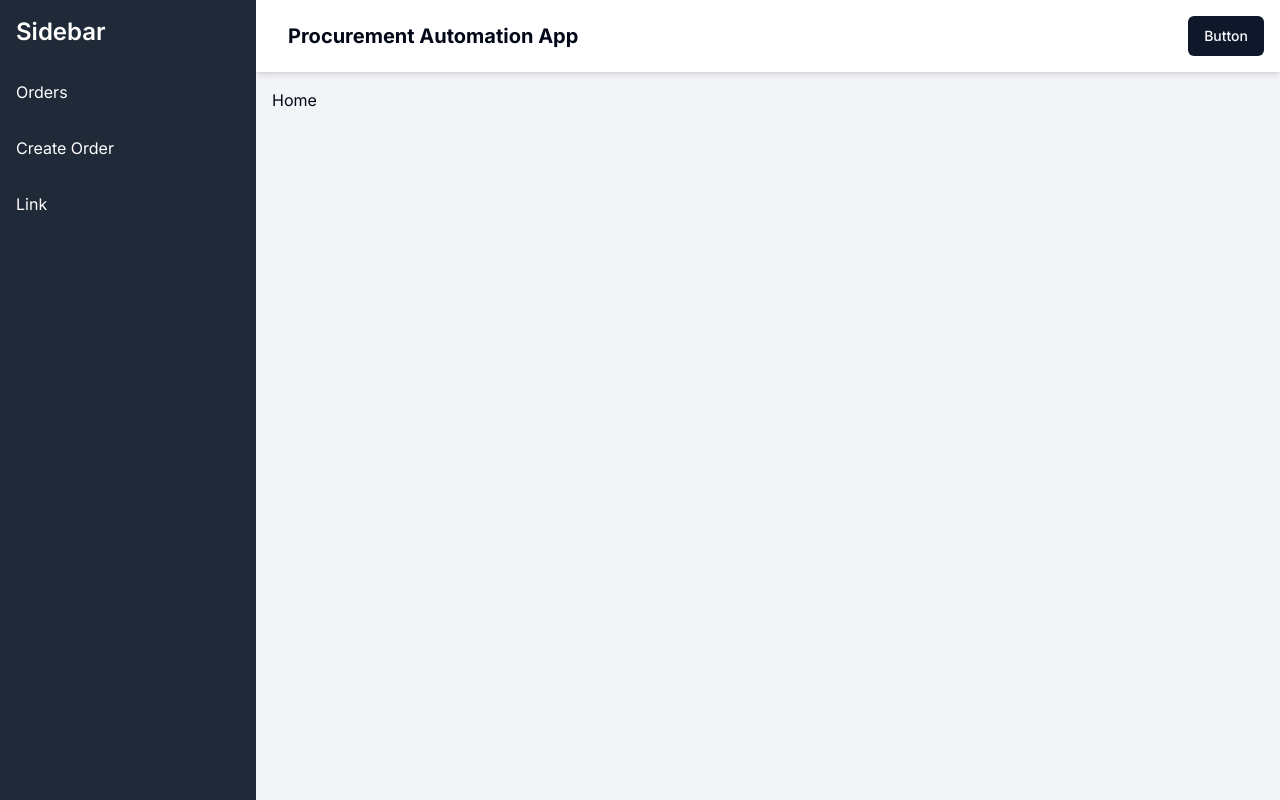
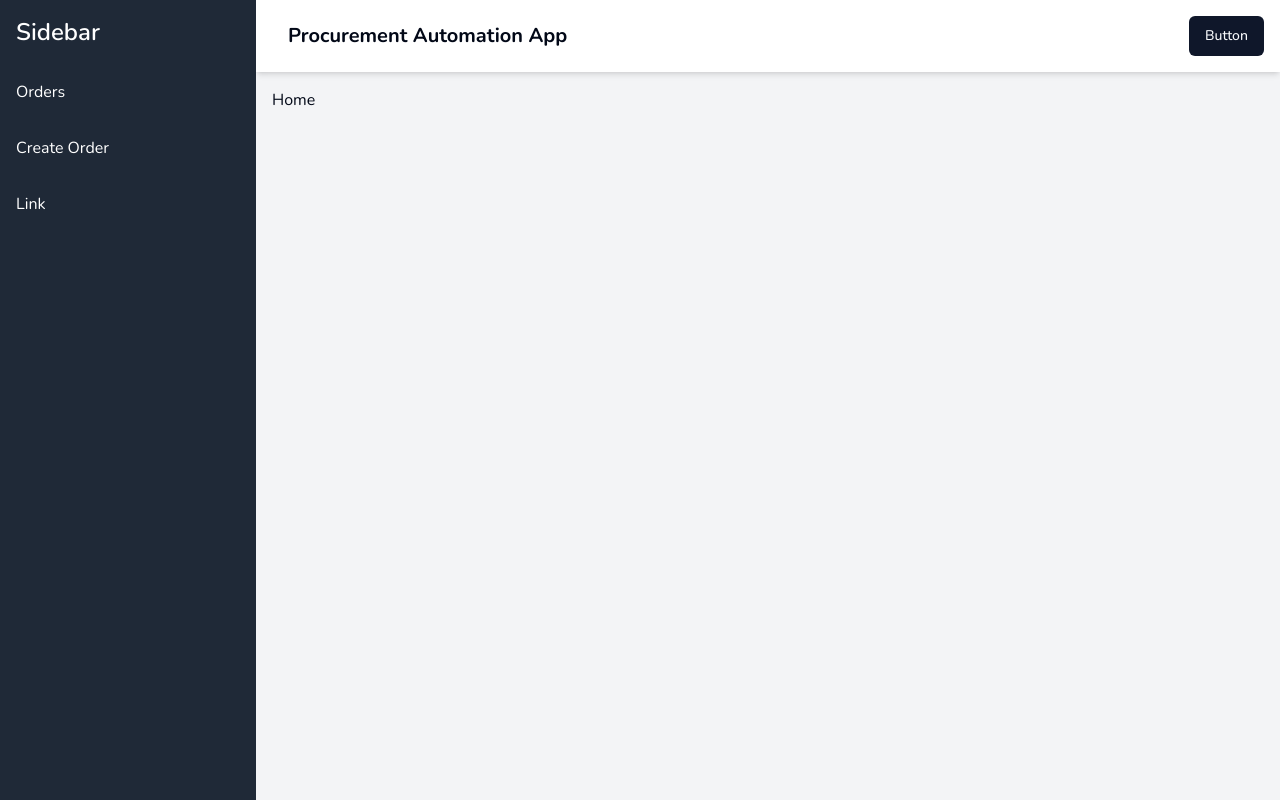
Before and after one commit to ArinzeJeffrey-droid/procurement-automation-app, a Next.js app: page / in a window 1280 px wide. Built offline with nearby package versions, Linux system fonts and the light colour scheme.

Commit message:
fix: custom font not being loaded.

```diff
--- a/src/app/globals.css
+++ b/src/app/globals.css
@@ -3,11 +3,6 @@
 @tailwind utilities;
 
 @layer base {
-  @font-face {
-    font-family: "Nunito";
-    src: url("../fonts/Nunito-VariableFont_wght.ttf") format("ttf");
-  }
-
   :root {
     --background: 0 0% 100%;
     --foreground: 222.2 84% 4.9%;
--- a/src/app/layout.tsx
+++ b/src/app/layout.tsx
@@ -1,9 +1,9 @@
 import type { Metadata } from "next";
-import { Inter } from "next/font/google";
+import { Nunito } from "next/font/google";
 import "./globals.css";
 import Layout from "@/components/Layout";
 
-const inter = Inter({ subsets: ["latin"] });
+const inter = Nunito({ subsets: ["latin"] });
 
 export const metadata: Metadata = {
   title: "Order Management",
--- a/tailwind.config.ts
+++ b/tailwind.config.ts
@@ -18,9 +18,6 @@ const config = {
       },
     },
     extend: {
-      fontFamily: {
-        body: ["Nunito", "Arial", "sans-serif"],
-      },
       colors: {
         border: "hsl(var(--border))",
         input: "hsl(var(--input))",
```
Also changed, not shown: src/fonts/Nunito-VariableFont_wght.ttf (deleted).
